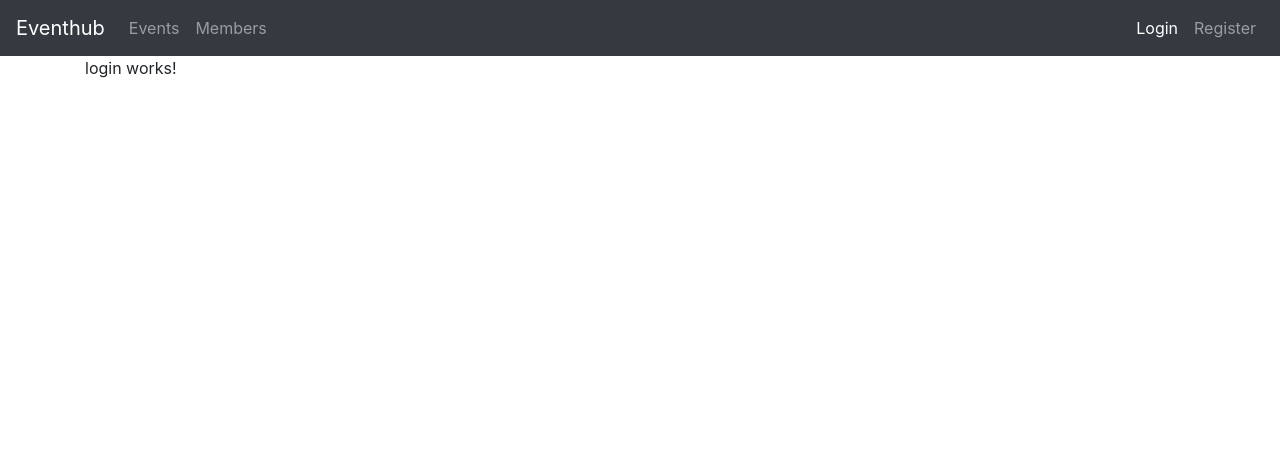
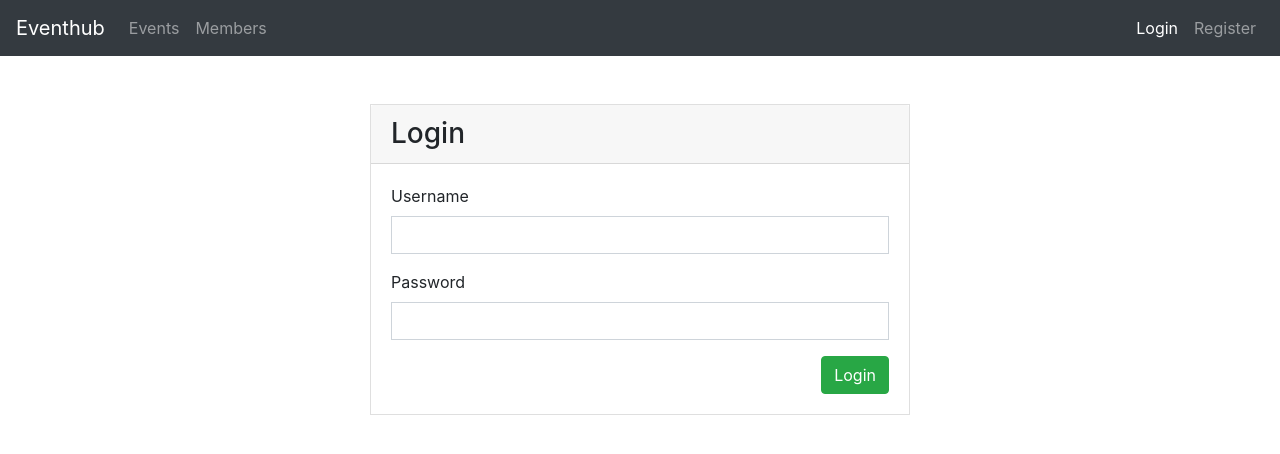
Before and after one commit to yory100/Angular-auth, an Angular app in the folder ngApp/: page /login in a window 1280 px wide. Shown: the top 454 px of the page. Built offline with nearby package versions, Linux system fonts and the light colour scheme.

Commit message:
added login conponent and service

```diff
--- a/ngApp/src/app/auth.service.ts
+++ b/ngApp/src/app/auth.service.ts
@@ -7,10 +7,15 @@
 export class AuthService {
 
   private _registerUrl = 'http://localhost:3000/api/register';
+  private _loginUrl = 'http://localhost:3000/api/login';
 
   constructor(private http: HttpClient) { }
 
   registerUser(user) {
     return this.http.post<any>(this._registerUrl, user);
   }
+
+  loginUser(user) {
+    return this.http.post<any>(this._loginUrl, user);
+  }
 }
--- a/ngApp/src/app/login/login.component.html
+++ b/ngApp/src/app/login/login.component.html
@@ -1,3 +1,27 @@
-<p>
-  login works!
-</p>
+<div class="row pt-5">
+  <div class="col-md-6 mx-auto">
+    <span class="anchor" id="formLogin"></span>
+
+    <!-- form card login -->
+    <div class="card rounded-0">
+      <div class="card-header">
+        <h3 class="mb-0">Login</h3>
+      </div>
+      <div class="card-body">
+        <form class="form">
+          <div class="form-group">
+            <label for="uname1">Username</label>
+            <input [(ngModel)]="loginUserData.email" name="email" type="text" name="email"
+              class="form-control rounded-0" required>
+          </div>
+          <div class="form-group">
+            <label>Password</label>
+            <input [(ngModel)]="loginUserData.password" name="password" type="password" class="form-control rounded-0"
+              required>
+          </div>
+          <button (click)="loginUser()" type="button" class="btn btn-success float-right">Login</button>
+        </form>
+      </div>
+    </div>
+  </div>
+</div>
--- a/ngApp/src/app/login/login.component.ts
+++ b/ngApp/src/app/login/login.component.ts
@@ -1,4 +1,5 @@
 import { Component, OnInit } from '@angular/core';
+import { AuthService } from '../auth.service';
 
 @Component({
   selector: 'app-login',
@@ -7,9 +8,23 @@
 })
 export class LoginComponent implements OnInit {
 
-  constructor() { }
+  loginUserData = {
+    email: '',
+    password: ''
+  };
+
+  constructor(private _auth: AuthService) { }
 
   ngOnInit() {
   }
 
+  loginUser() {
+    this._auth.loginUser(this.loginUserData)
+      .subscribe(
+        res => console.log(res),
+        err => console.log(err)
+      )
+    this.loginUserData = { email: '', password: '' };
+  }
+
 }
--- a/ngApp/src/app/register/register.component.html
+++ b/ngApp/src/app/register/register.component.html
@@ -10,7 +10,7 @@
       <div class="card-body">
         <form class="form">
           <div class="form-group">
-            <label for="uname1">Username</label>
+            <label>Username</label>
             <input [(ngModel)]="registerUserData.email" name="email" type="text" name="email"
               class="form-control rounded-0" required>
           </div>
```
